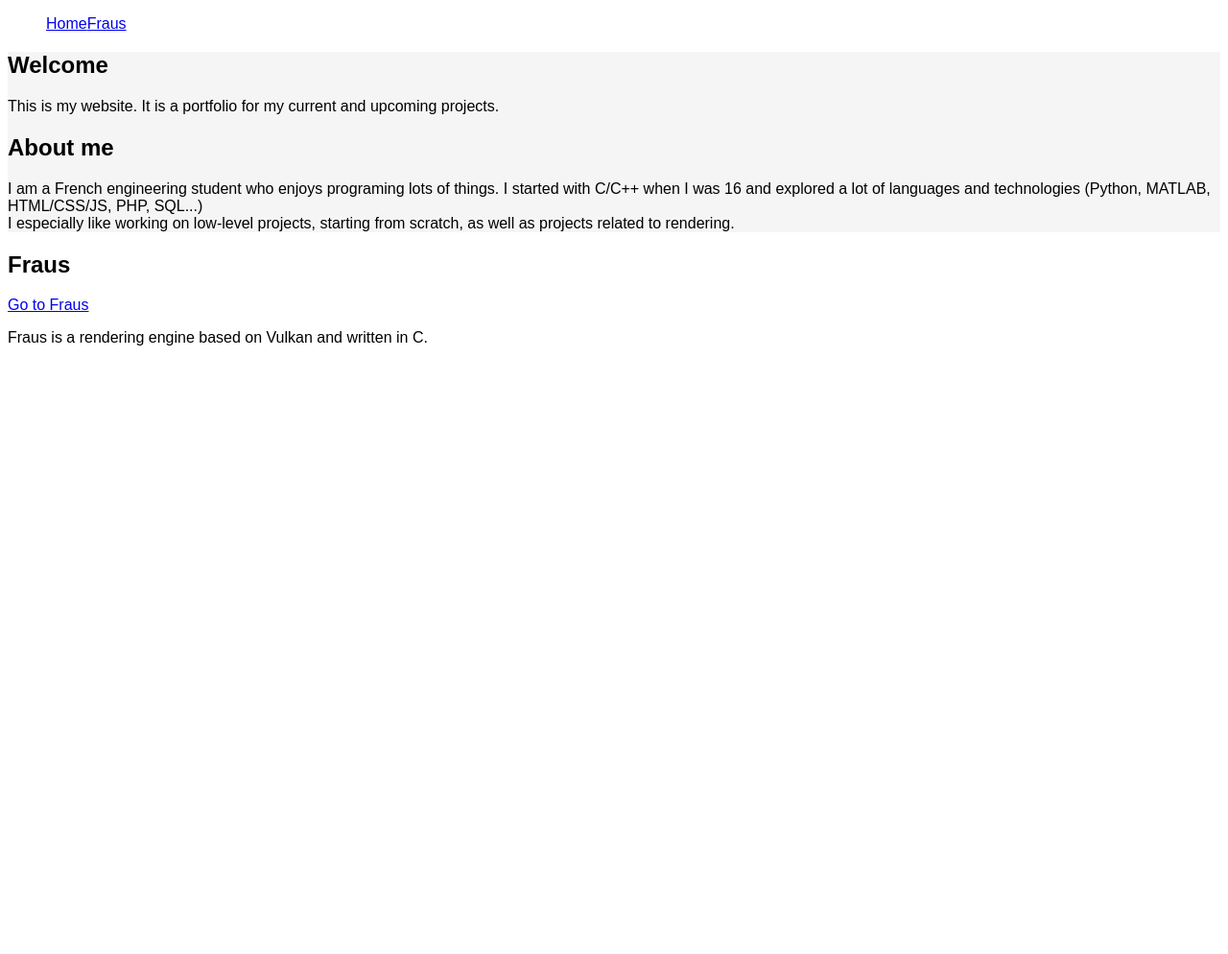
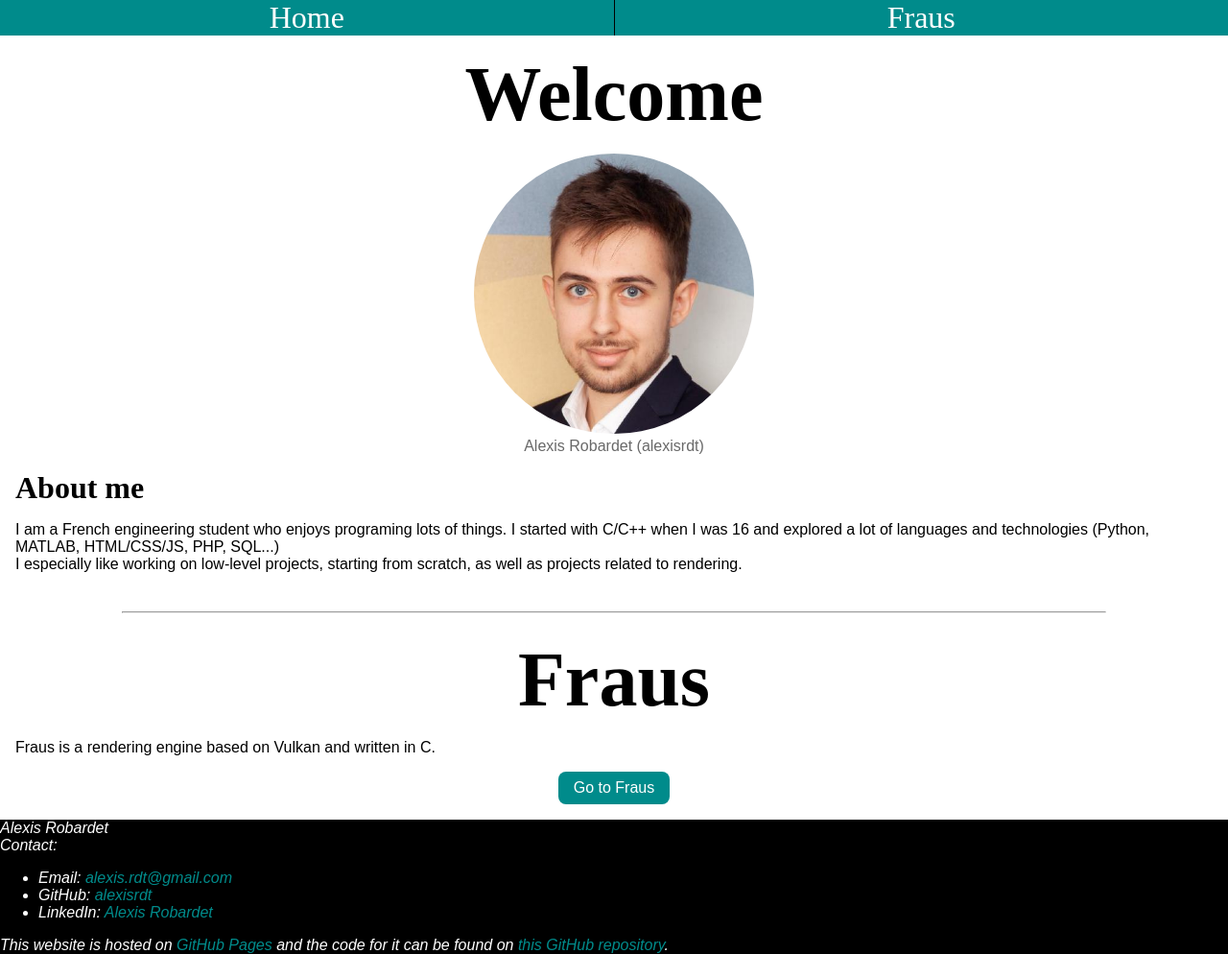
Before and after one commit to alexisrdt/alexisrdt.github.io, a plain HTML site: page index.html in a window 1280 px wide. Shown: the whole page at 96% size. Before the commit the page ends 800 px from the top, so only its background shows below. Drawn offline with Linux system fonts and the light colour scheme.

Commit message:
Add base content and style

```diff
--- a/footer.html
+++ b/footer.html
@@ -1,8 +1,13 @@
 <footer>
 	<address>
-		<p>Alexis Robardet</p>
-		<a href="mailto:alexis.rdt@gmail.com">alexis.rdt@gmail.com</a>
-		<a href="https://github.com/alexisrdt">Github profile</a>
-		<a href="https://www.linkedin.com/in/alexis-robardet/">LinkedIn profile</a>
+		Alexis Robardet <br />
+		Contact:
+		<ul>
+			<li>Email: <a href="mailto:alexis.rdt@gmail.com" target="_blank">alexis.rdt@gmail.com</a></li>
+			<li>GitHub: <a href="https://github.com/alexisrdt" target="_blank">alexisrdt</a></li>
+			<li>LinkedIn: <a href="https://www.linkedin.com/in/alexis-robardet/" target="_blank">Alexis Robardet</a></li>
+		</ul>
+		This website is hosted on <a href="https://pages.github.com/" target="_blank">GitHub Pages</a>
+		and the code for it can be found on <a href="https://github.com/alexisrdt/alexisrdt.github.io" target="_blank">this GitHub repository</a>.
 	</address>
 </footer>
--- a/header.html
+++ b/header.html
@@ -1,8 +1,6 @@
-<header>
 <nav>
 	<ul>
 		<li><a href="index.html">Home</a></li>
 		<li><a href="fraus.html">Fraus</a></li>
 	</ul>
 </nav>
-</header>
--- a/index.html
+++ b/index.html
@@ -3,7 +3,7 @@
 	<head>
 		<meta charset="utf-8" />
 		<meta name="viewport" content="width=device-width, initial-scale=1" />
-		<title>alexisrdt - Alexis Robardet</title>
+		<title>Alexis Robardet</title>
 		<link rel="stylesheet" href="style.css" />
 		<script src="script.js" defer="defer"></script>
 	</head>
@@ -11,7 +11,11 @@
 		<main>
 			<section>
 				<h1>Welcome</h1>
-				<p>This is my website. It is a portfolio for my current and upcoming projects.</p>
+
+				<figure id="photo">
+					<img src="resources/alexisrdt.jpg" alt="Alexis Robardet photo" />
+					<figcaption>Alexis Robardet (alexisrdt)</figcaption>
+				</figure>
 
 				<h2>About me</h2>
 				<p>
@@ -22,10 +26,11 @@
 					as well as projects related to rendering.
 				</p>
 			</section>
+			<hr />
 			<section>
 				<h1>Fraus</h1>
-				<a href="fraus.html">Go to Fraus</a>
 				<p>Fraus is a rendering engine based on Vulkan and written in C.</p>
+				<a class="link-button" href="fraus.html">Go to Fraus</a>
 			</section>
 		</main>
 	</body>
--- a/script.js
+++ b/script.js
@@ -1,9 +1,21 @@
 "use strict";
 
-const main = document.getElementsByTagName("main")[0];
-
-const header = document.createElement("header");
+// Insert header
 fetch("./header.html")
 	.then(response => response.text())
-	.then(text => header.innerHTML = text)
-	.then(() => main.insertBefore(header, main.firstChild));
+	.then(headerCode => document.body.insertAdjacentHTML("afterbegin", headerCode));
+
+// Insert footer
+fetch("./footer.html")
+	.then(response => response.text())
+	.then(footerCode => document.body.insertAdjacentHTML("beforeend", footerCode));
+
+// Intersection observer for animations
+const observer = new IntersectionObserver(entries => {
+	entries.forEach(entry => {
+		if (entry.isIntersecting) {
+			entry.target.classList.add("fade-in");
+		}
+	});
+});
+document.querySelectorAll("h1").forEach(h1 => observer.observe(h1));
--- a/style.css
+++ b/style.css
@@ -1,21 +1,143 @@
+/* General rules */
 * {
 	font-family: Arial, sans-serif;
+	font-size: 16px;
+}
+
+body {
+	margin: 0;
+}
+
+/* Header navbar */
+nav {
+	background-color: darkcyan;
+	color: white;
 }
 
 nav ul {
 	display: flex;
+	justify-content: space-evenly;
+
+	margin: 0;
+	padding: 0;
 
 	list-style-type: none;
 }
 
-section:nth-child(odd) {
-	background-color: white;
+nav ul li {
+	width: 100%;
+
+	text-align: center;
+	font-family: 'Times New Roman', Times, serif;
+	font-size: 2em;
+	color: white;
+
+	border-right: 1px solid black;
 }
 
-section:nth-child(even) {
-	background-color: whitesmoke;
+nav ul li:last-child {
+	border-right: none;
 }
 
-a[href^="mailto"]::before {
-	content: "\2709\00a0";
+nav ul li a {
+	display: block;
+	width: 100%;
+
+	text-decoration: none;
+	font: inherit;
+	color: inherit;
 }
+
+/* Main content */
+#photo {
+	display: block;
+
+	text-align: center;
+}
+
+#photo img {
+	width: 25%;
+	aspect-ratio: 1/1;
+
+	border-radius: 100%;
+}
+
+@media all and (max-width: 600px) {
+	#photo img {
+		width: 50%;
+	}
+}
+
+figcaption {
+	color: dimgray;
+}
+
+section {
+	padding: 1em;
+}
+
+@keyframes fade-in {
+	0% {
+		opacity: 0;
+		transform: translateY(100%);
+	}
+
+	100% {
+		opacity: 1;
+		transform: translateY(0);
+	}
+}
+
+.fade-in {
+	animation: 1s ease-out 0s 1 fade-in;
+}
+
+hr {
+	width: 80%;
+}
+
+h1, h2 {
+	margin: 0;
+
+	font-family: 'Times New Roman', Times, serif;
+}
+
+h1 {
+	text-align: center;
+	font-size: 5em;
+
+	opacity: 1;
+}
+
+h2 {
+	font-size: 2em;
+}
+
+.link-button {
+	display: block;
+
+	width: fit-content;
+	margin: auto;
+
+	padding: 0.5em 1em;
+
+	border-radius: 0.5em;
+
+	background-color: darkcyan;
+	color: white;
+
+	text-decoration: none;
+
+	cursor: pointer;
+}
+
+/* Footer */
+footer {
+	background-color: black;
+	color: white;
+}
+
+footer a {
+	color: darkcyan;
+	text-decoration: none;
+}
```
Also changed, not shown: fraus.html (+25 -2 lines), resources/alexisrdt.jpg (added), 1 other file. Lines whose indentation alone changed are shown as unchanged.
